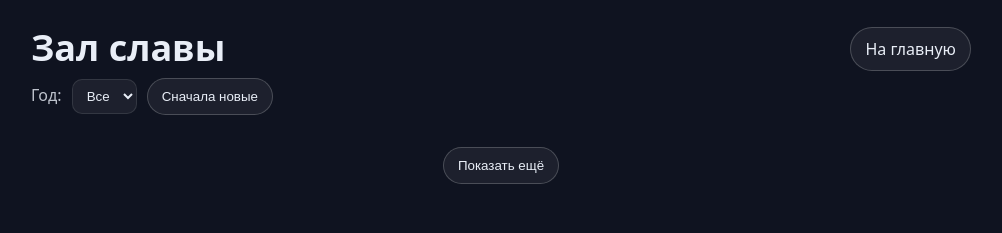
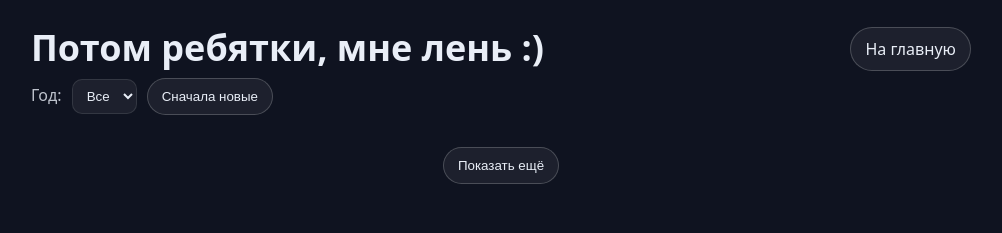
Before and after one commit to Dmitrii-Victorovich/juggernautcr-site, an Astro site: page /hof in a window 1280 px wide. Shown: the whole page, without its empty margins (139-1141 px from the left). Built offline with nearby package versions, Linux system fonts and the light colour scheme; Astro itself is replaced by a stand-in of ours.

Commit message:
Update title and header text in hof.astro

```diff
--- a/src/pages/hof.astro
+++ b/src/pages/hof.astro
@@ -3,7 +3,7 @@
 <head>
 <meta charset="utf-8" />
 <meta name="viewport" content="width=device-width,initial-scale=1" />
-<title>Зал славы — Juggernaut. Потом ребятки, мне лень :)</title>
+<title>Зал славы — Juggernaut</title>
 <style>
   :root{
     --bg:#0f1320; --fg:#e9eef7; --muted:#a8b0c3;
@@ -68,7 +68,7 @@
 <body>
 <div class="wrap">
   <header>
-    <h1>Зал славы</h1>
+    <h1>Потом ребятки, мне лень :)</h1>
     <a class="btn" href="/">На главную</a>
   </header>
 
```
